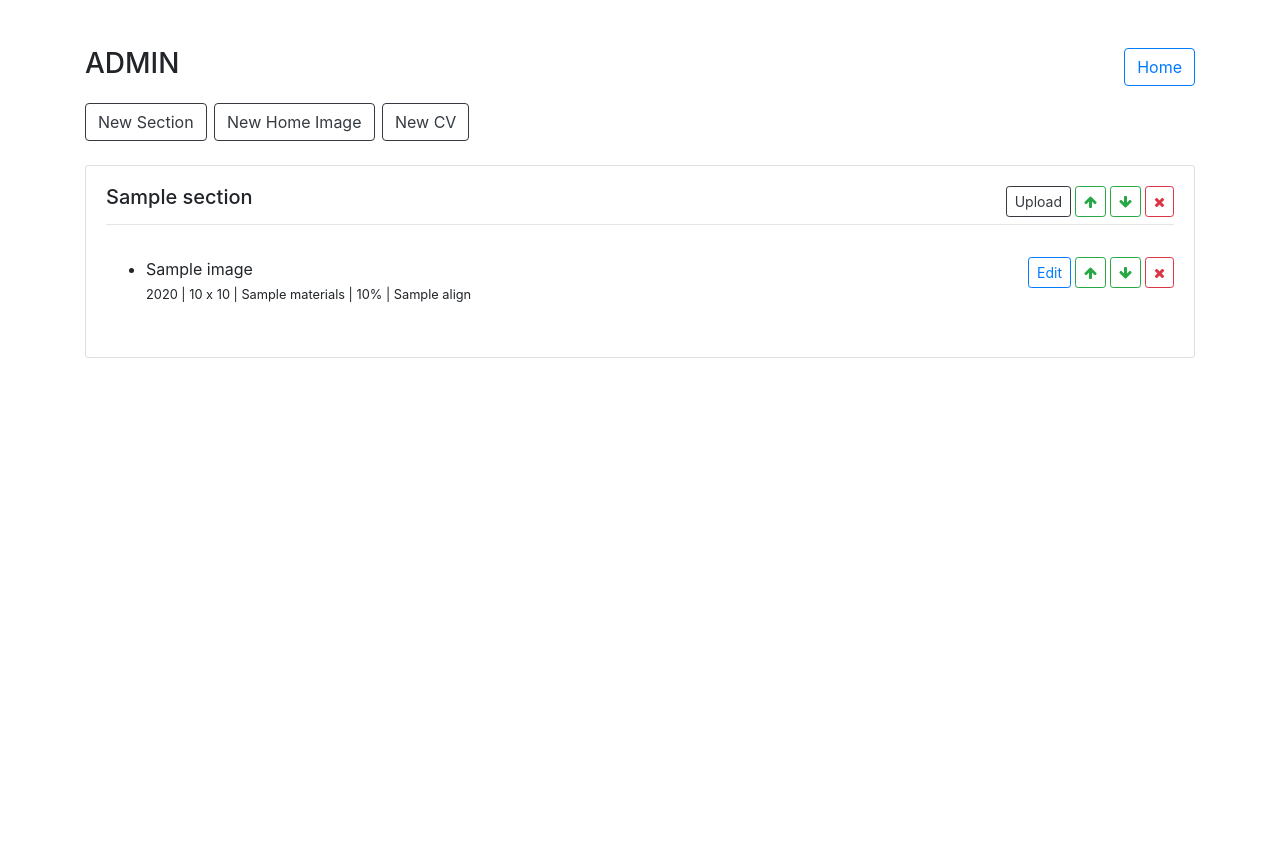
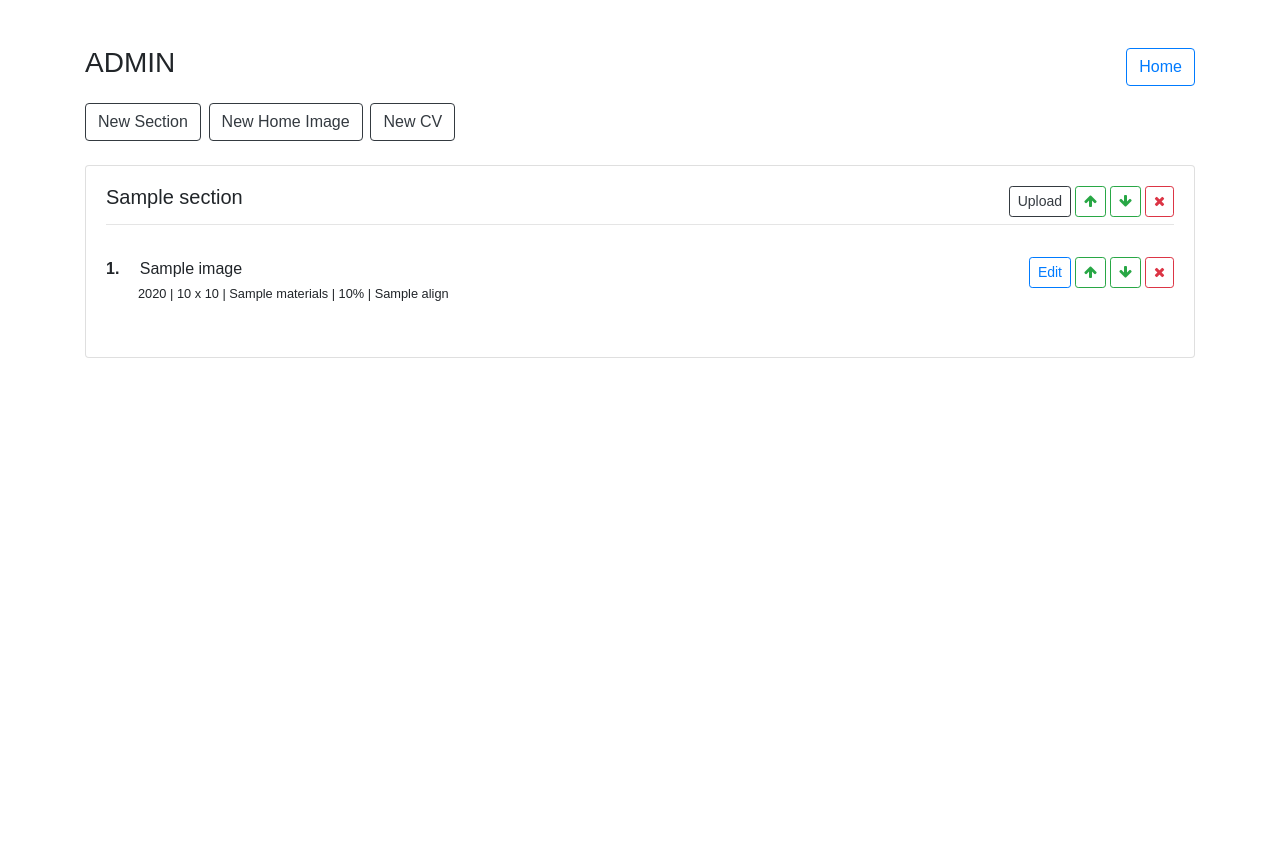
Before and after one commit to KingsleyBell/caleb_website, a Flask app: template app/templates/sections.html in a window 1280 px wide. Before the commit the page ends 358 px from the top, so only its background shows below. Run offline with Flask 2, Linux system fonts and the light colour scheme; the template is opened without the code that fills it: most values are stand-ins (such as "Sample title", 1, 10 or a date in 2020); some libraries are stand-ins or nearby versions.

Commit message:
style admin.

```diff
--- a/app/static/css/main.css
+++ b/app/static/css/main.css
@@ -52,3 +52,19 @@ body {
         margin-bottom: 1rem;
     }
 }
+
+ol {
+  list-style: none;
+  counter-reset: ol-counter;
+  padding: 0;
+}
+ol li {
+  counter-increment: ol-counter;
+  padding-left: 2rem;
+}
+ol li::before {
+  content: counter(ol-counter) ". ";
+  font-weight: bold;
+  margin-left: -2rem;
+  padding-right: 1rem;
+}
--- a/app/templates/sections.html
+++ b/app/templates/sections.html
@@ -10,8 +10,9 @@
         crossorigin="anonymous">
   <link href="https://maxcdn.bootstrapcdn.com/font-awesome/4.7.0/css/font-awesome.min.css"
         rel="stylesheet">
+  <link href="{{ url_for('static', filename='css/main.css') }}" rel="stylesheet">
 </head>
-<body>
+<body style="font-size: 1rem;">
 <div class="container">
   <div class="row justify-content-center mt-5">
     <div class="col-md-12">
@@ -64,7 +65,7 @@
             </a>
           </h5>
           <hr>
-          <ul>
+          <ol>
             {% for image in section.images %}
               <li class="py-3 section-image" id="image-{{ image.id }}">
                 {{ image.title }}
@@ -98,7 +99,7 @@
                 </small>
               </li>
             {% endfor %}
-          </ul>
+          </ol>
         </div>
       </div>
       {% endfor %}
```
